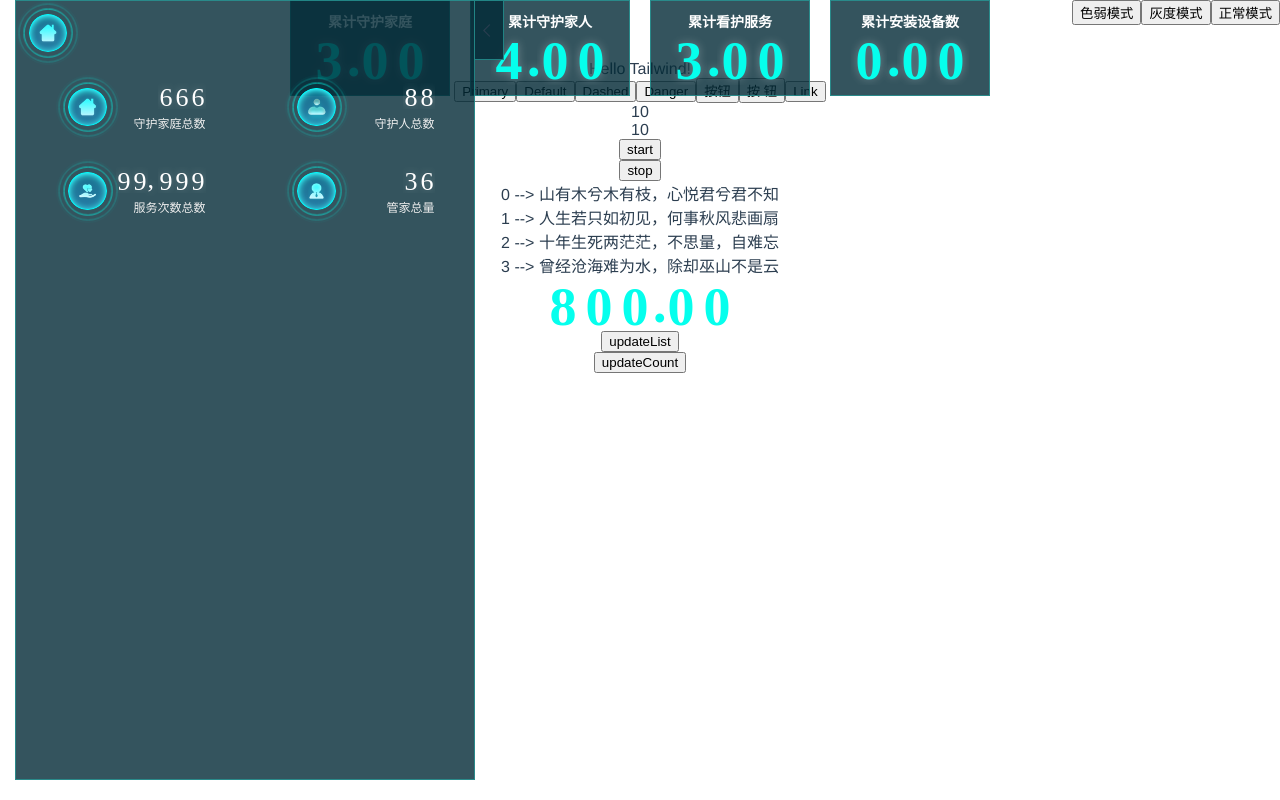
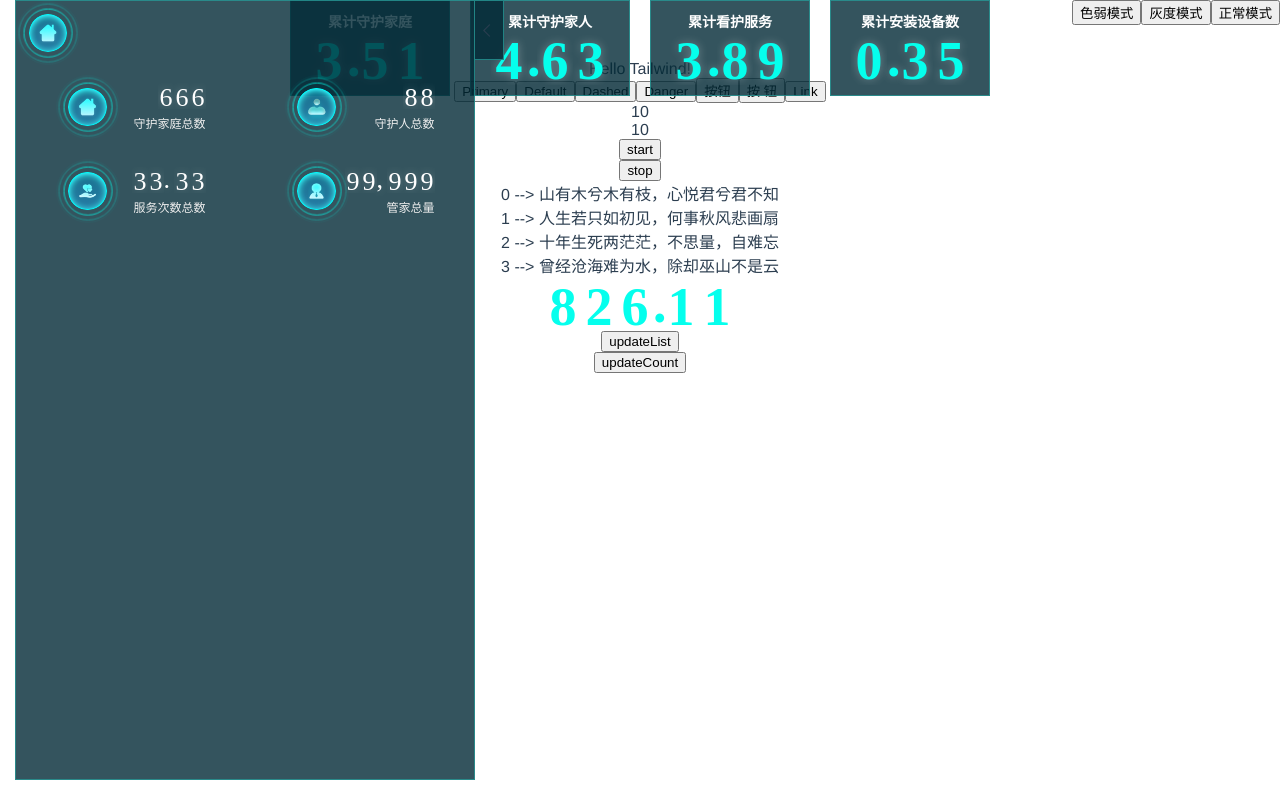
Before and after one commit to Juche/vue3_vite, a Vue app: page / in a window 1280 px wide. Built offline with nearby package versions, Linux system fonts and the light colour scheme.

Commit message:
fixed: 数字滚动组件对于新增的数字位无动画效果的问题

```diff
--- a/src/components/NumberScroll.vue
+++ b/src/components/NumberScroll.vue
@@ -2,7 +2,11 @@
   <div class="scroll-num" :style="{ 'justify-content': align }">
     <ul class="num-ul">
       <li
-        :class="{ 'list': true, 'num-li': !isNaN(item), 'symbol-li': isNaN(item) }"
+        :class="{
+          list: true,
+          'num-li': !isNaN(item),
+          'symbol-li': isNaN(item),
+        }"
         :style="numStyle"
         v-for="(item, index) in orderNum"
         :key="index"
@@ -48,7 +52,7 @@ export default {
     },
     numStyle: {
       type: Object,
-      default: () => {}
+      default: () => {},
     },
   },
   data() {
@@ -104,20 +108,16 @@ export default {
           _numStr =
             _int.replace(/(\d)(?=(?:\d{3})+$)/g, '$1,') +
             (_dec ? `.${_dec}` : '');
-
-          // console.log(`🚀 ~ handler ~ _numStr`, _numStr);
-          // debugger
         }
 
         _numStr = _symbol + _numStr;
 
         this.orderNum = _numStr.split('').map((item) => Number(item) || item);
-        // console.log(`🚀 ~ handler ~  this.orderNum `, this.orderNum);
-        // console.log(`🚀 ~ handler ~  this.numLen `, this.numLen);
         // 解决未设置数字长度时内容更新不准确的问题
         // this.setNumberTransform();
-        // this.$nextTick(() => {});
-        this.setNumberTransform();
+        this.$nextTick(() => {
+          this.setNumberTransform();
+        });
       },
     },
   },
@@ -126,16 +126,27 @@ export default {
     setNumberTransform() {
       const numItems = this.$refs.numItem || []; // 拿到数字的ref，计算元素数量
       const numberArr = this.orderNum.filter((item) => !isNaN(item));
-      // 结合CSS 对数字字符进行滚动
-      for (let index = 0; index < numItems.length; index++) {
-        const elem = numItems[index];
-        // elem.style.transform = `translate(-50%, -${numberArr[index] * 10}%)`;
-        elem.style.transform = `translateY(-${numberArr[index] * 10}%)`;
+
+      // 新增数字位没有位移样式,不会有过渡动画
+      // 这里做判断,给新增数字初始位移样式值
+      // TODO: 标记每一位数字的位移值, 根据位移值做精准的定位
+      const hasNewItem = numItems.some((item) => !item.style.transform);
+      let numLen = numItems.length;
+      if (hasNewItem) {
+        for (let index = 0; index < numLen; index++) {
+          const elem = numItems[index];
+          if (!elem.style.transform) elem.style.transform = 'translateY(0%)';
+        }
       }
+
+      setTimeout(() => {
+        // 结合CSS 对数字字符进行滚动
+        for (let index = 0; index < numLen; index++) {
+          const elem = numItems[index];
+          elem.style.transform = `translateY(-${numberArr[index] * 10}%)`;
+        }
+      }, 100);
     },
-  },
-  mounted() {
-    this.setNumberTransform();
   },
 };
 </script>
@@ -181,7 +192,7 @@ export default {
 /* TODO: 调整样式 */
 .symbol-li {
   line-height: 100%;
-  width: 10px!important;
+  width: 10px !important;
 
   .symbol {
     position: relative;
--- a/src/components/SpInfo.vue
+++ b/src/components/SpInfo.vue
@@ -68,22 +68,22 @@ export default {
       serviceInfo: [
         {
           key: '守护家庭总数',
-          val: 666,
+          val: 0,
           icon: 's1',
         },
         {
           key: '守护人总数',
-          val: 88,
+          val: 0,
           icon: 's2',
         },
         {
           key: '服务次数总数',
-          val: 99999,
+          val: 0,
           icon: 's3',
         },
         {
           key: '管家总量',
-          val: 36,
+          val: 0,
           icon: 's4',
         },
       ],
@@ -96,6 +96,32 @@ export default {
     close() {
       this.isFold = true;
     },
+  },
+  mounted() {
+    setTimeout(() => {
+      this.serviceInfo = [
+        {
+          key: '守护家庭总数',
+          val: 666,
+          icon: 's1',
+        },
+        {
+          key: '守护人总数',
+          val: 88,
+          icon: 's2',
+        },
+        {
+          key: '服务次数总数',
+          val: 33.33,
+          icon: 's3',
+        },
+        {
+          key: '管家总量',
+          val: 99999,
+          icon: 's4',
+        },
+      ];
+    }, 3000);
   },
 };
 </script>
--- a/src/components/TotalView.vue
+++ b/src/components/TotalView.vue
@@ -50,7 +50,7 @@ export default {
     },
   },
   mounted() {
-    setTimeout(() => {
+    setInterval(() => {
       // setInterval
       this.updateCount();
       this.updateList();
```
